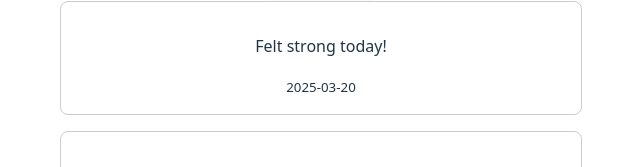
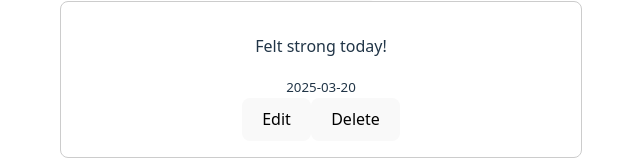
Before and after one commit to dbernal92/PS-Capstone, a React (Vite) app in the folder frontend/: page / in a window 1280 px wide. Shown: the part 785-952 px from the top of the page, without its empty margins (319-959 px from the left). Built offline with nearby package versions, Linux system fonts and the light colour scheme.

Commit message:
Tested NoteCard

```diff
--- a/frontend/components/NoteCard.jsx
+++ b/frontend/components/NoteCard.jsx
@@ -1,10 +1,38 @@
+import { useState } from 'react';
 import Card from './Card';
+import Input from './Input';
+import Button from './Button';
 
-function NoteCard({ note }) {
+function NoteCard({ note, onDelete, onUpdate }) {
+    const [isEditing, setIsEditing] = useState(false);
+    const [editedText, setEditedText] = useState(note.text);
+
+    const handleSave = () => {
+        onUpdate(note.id, editedText);
+        setIsEditing(false);
+    }
+
     return (
         <Card>
+            {isEditing ?
+                (
+                    <>
+                        <Input value={editedText}
+                            onChange={(error) => setEditedText(error.target.value)}
+                        />
+                        <Button name="Save" onClick={handleSave} />
+                        <Button name="Cancel" onClick={(() => setIsEditing(false))} />
+                    </>
+                ) : (
+                    <>
                         <p>{note.text}</p>
                         <small>{note.date}</small>
+                        <div>
+                            <Button name="Edit" onClick={() => setIsEditing(true)} />
+                            <Button name="Delete" onClick={() => onDelete(note.id)} />
+                        </div>
+                    </>
+                )}
         </Card>
     );
 }
--- a/frontend/pages/Notes.jsx
+++ b/frontend/pages/Notes.jsx
@@ -6,19 +6,28 @@ import Button from '../components/Button';
 function Notes() {
   const [noteInput, setNoteInput] = useState('');
   const [notes, setNotes] = useState([
-    { text: "Felt strong today!", date: "2025-03-20" },
-    { text: "Skipped gym — needed rest.", date: "2025-03-21" }
+    { id: 1, text: "Felt strong today!", date: "2025-03-20" },
+    { id: 2, text: "Skipped gym — needed rest.", date: "2025-03-21" }
   ]);
 
-  const handleAddNote = (e) => {
-    e.preventDefault();
+  const handleAddNote = (error) => {
+    error.preventDefault();
     const newNote = {
+        id: Date.now(),
       text: noteInput,
       date: new Date().toISOString().split("T")[0],
     };
     setNotes([newNote, ...notes]);
     setNoteInput('');
   };
+
+const handleUpdate = (id, newText) => {
+    setNotes(notes.map(note => note.id === id ? { ...note, text: newText } : note ))
+}
+
+const handleDelete = (id) => {
+    setNotes(notes.filter(note => note.id !== id))
+}
 
   return (
     <div>
@@ -29,15 +38,19 @@ function Notes() {
           label="Add a Note"
           name="note"
           value={noteInput}
-          onChange={(e) => setNoteInput(e.target.value)}
+          onChange={(error) => setNoteInput(error.target.value)}
           placeholder="Write your thoughts..."
         />
         <Button type="submit" name="Add Note" />
       </form>
 
       <div>
-        {notes.map((note, index) => (
-          <NoteCard key={index} note={note} />
+        {notes.map((note) => (
+          <NoteCard key={note.id}
+          note={note}
+          onUpdate={handleUpdate}
+          onDelete={handleDelete}
+          />
         ))}
       </div>
     </div>
```
Lines whose indentation alone changed are shown as unchanged.
